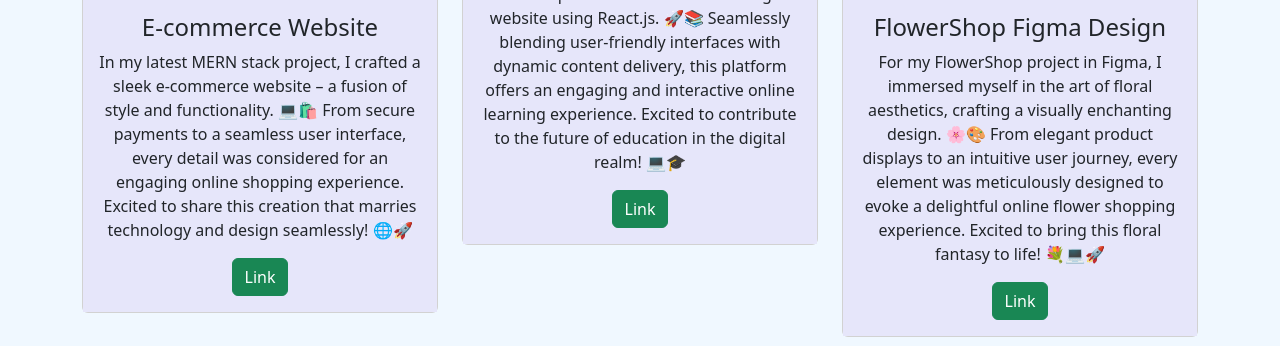
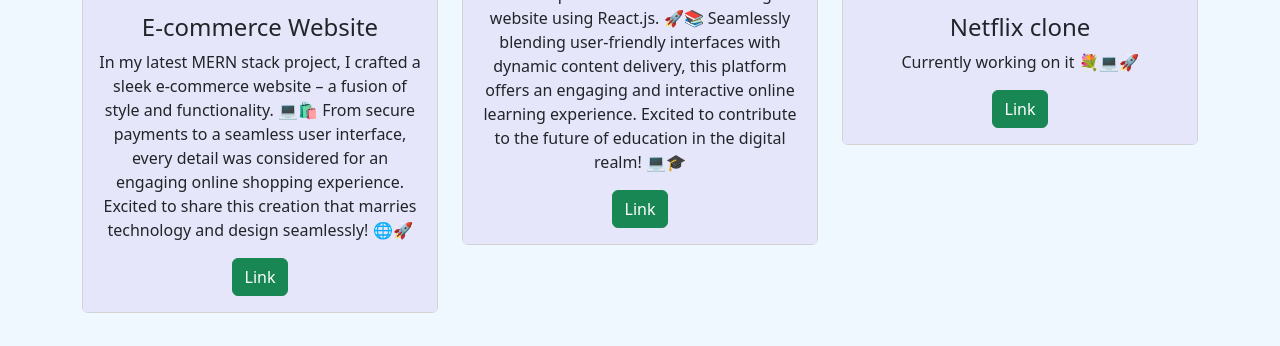
Before and after one commit to Aditijaiz/Portfolio, a plain HTML site: page index.html in a window 1280 px wide. Shown: the part 2079-2425 px from the top of the page. Drawn offline with nearby package versions, Linux system fonts and the light colour scheme.

Commit message:
first commit

```diff
--- a/index.html
+++ b/index.html
@@ -258,14 +258,9 @@
                 style="width: 100%"
               />
               <div class="card-body">
-                <h4 class="card-title">FlowerShop Figma Design</h4>
+                <h4 class="card-title">Netflix clone</h4>
                 <p class="card-text">
-                  For my FlowerShop project in Figma, I immersed myself in the
-                  art of floral aesthetics, crafting a visually enchanting
-                  design. 🌸🎨 From elegant product displays to an intuitive
-                  user journey, every element was meticulously designed to evoke
-                  a delightful online flower shopping experience. Excited to
-                  bring this floral fantasy to life! 💐💻🚀
+                Currently working on it 💐💻🚀
                 </p>
                 <div class="text-center">
                   <a href="#" class="btn btn-success">Link</a>
```
